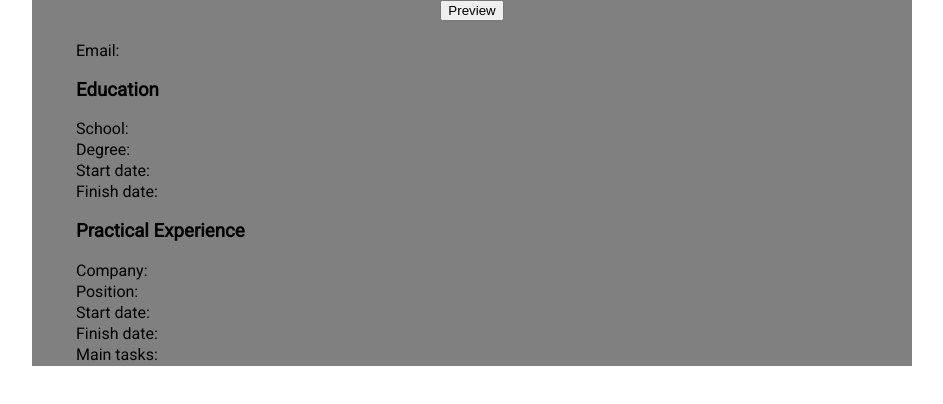
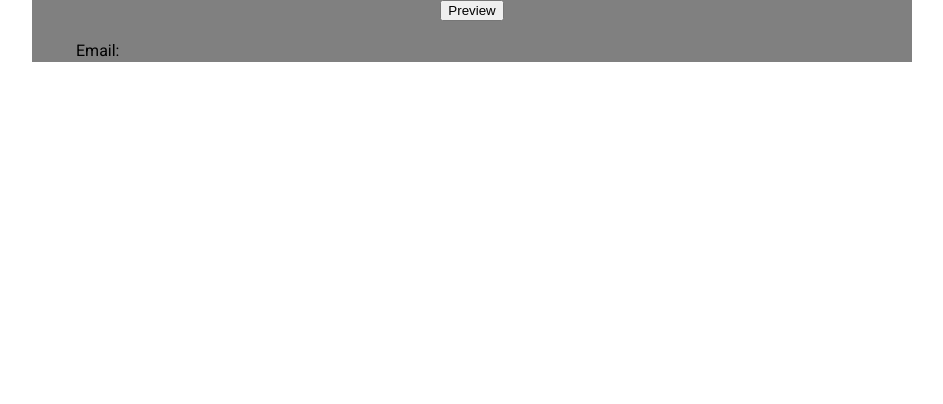
Before and after one commit to wojwoj8/TOP-CV-PROJECT, a React (Create React App) app: page / in a window 1280 px wide. Both pictures are taken after a click on the button "Preview". Shown: the top 404 px of the page, without its empty margins (168-1111 px from the left). Built offline with nearby package versions, Linux system fonts and the light colour scheme; a web font is replaced by a local one.

Commit message:
working prac, edu arrays

```diff
--- a/src/App.js
+++ b/src/App.js
@@ -133,25 +133,27 @@ class App extends Component {
       <Forms
         handleChange={this.handleChange}
         general={this.state.general}
-        education = {this.state.education}
+        educations = {this.state.educations}
         practical = {this.state.practical}
         onSub={this.onSub}
         showHide={this.showHide}
       ></Forms>
       <Preview
+        educations = {this.state.educations}
         name={name}
         surname={surname}
         email={email}
-        school={school}
-        degree={degree}
-        finishDate={finishDate}
-        startDate={startDate}
+        // school={school}
+        // degree={degree}
+        // finishDate={finishDate}
+        // startDate={startDate}
         companyName={companyName}
         positionTitle={positionTitle}
         startDateP={startDateP}
         finishDateP={finishDateP}
         mainTasks={mainTasks}
         showHidePrev={this.showHidePrev}
+        practicals = {this.state.practicals}
       ></Preview>
     </div>
   );
--- a/src/components/Forms.js
+++ b/src/components/Forms.js
@@ -19,7 +19,7 @@ class Forms extends Component{
                 </GeneralForm>
                 <EducationForm
                 onSub={this.props.onSub}
-                education={this.props.education}
+                educations={this.props.educations}
                 showHide={this.props.showHide}
                 handleChange={this.props.handleChange}
                 >
--- a/src/components/Preview.js
+++ b/src/components/Preview.js
@@ -4,8 +4,10 @@ class Preview extends Component{
 
 
     render(){
-        const {name, surname, email, school, startDate, finishDate, degree,
-            companyName, positionTitle, startDateP, finishDateP, mainTasks} = this.props
+        const {name, surname, email, educations,
+            // school, startDate, finishDate, degree,
+            // companyName, positionTitle, startDateP, finishDateP, mainTasks
+        practicals} = this.props
         return(
         <div className="preview">
             <button
@@ -20,39 +22,52 @@ class Preview extends Component{
                     Email: {email}
                     </p>
                 </div>
+                {educations.map((education) => {
+                    return(
                         <div className="preview-education">
                             <h3>Education</h3>
                             <p>
-                        School: {school}
+                                School: {education.school}
                             </p>
                             <p>
-                        Degree: {degree}
+                                Degree: {education.degree}
                             </p>
                             <p>
-                        Start date: {startDate}
+                                Start date: {education.startDate}
                             </p>
                             <p>
-                        Finish date: {finishDate}
+                                Finish date: {education.finishDate}
                             </p>
                         </div>
+                    )
+
+
+                })}
+
+                {practicals.map((practical) => {
+                    return(
                         <div className="preview-practical">
                             <h3>Practical Experience</h3>
                             <p>
-                        Company: {companyName}
+                                Company: {practical.companyName}
                             </p>
                             <p>
-                        Position: {positionTitle}
+                                Position: {practical.positionTitle}
                             </p>
                             <p>
-                        Start date: {startDateP}
+                                Start date: {practical.startDateP}
                             </p>
                             <p>
-                        Finish date: {finishDateP}
+                                Finish date: {practical.finishDateP}
                             </p>
                             <p>
-                        Main tasks: {mainTasks}
+                                Main tasks: {practical.mainTasks}
                             </p>
                         </div>
+                    )
+                }
+                )}
+
                 </div>
          </div>
         )
```
Lines whose indentation alone changed are shown as unchanged.
